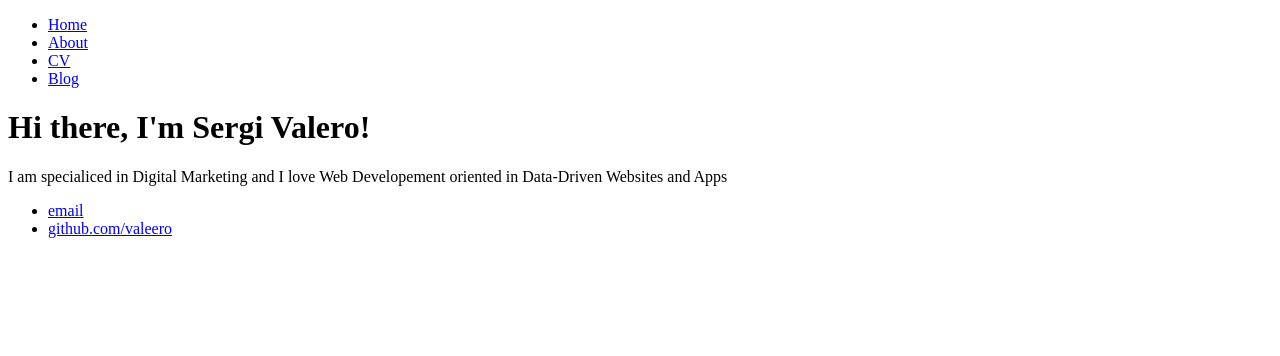
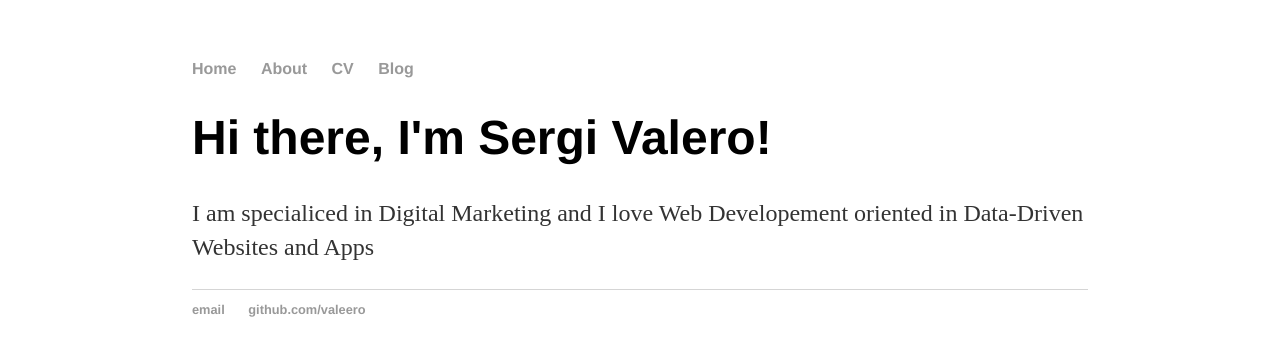
Before and after one commit to Val3ro/valeero.github.io, a plain HTML site: page index.html in a window 1280 px wide. Drawn offline with Linux system fonts and the light colour scheme.

Commit message:
Update index.html

```diff
--- a/index.html
+++ b/index.html
@@ -2,7 +2,7 @@
 <html>
 	<head>
 		<title>Sergi Valero</title>
-		<link rel="stylesheet" src="/css/main.css">
+		<link rel="stylesheet" href="/css/main.css">
 	</head>
 	<body>
 		<nav>
```
